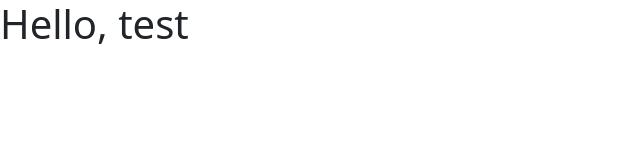
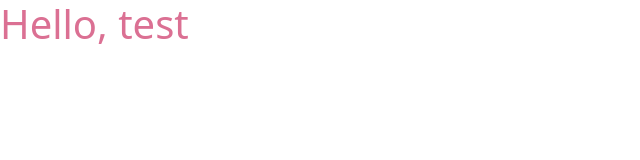
Before and after one commit to Rwuijster/De_Gelatobar, a plain HTML site: page index.html in a window 1280 px wide. Shown: the whole page, without its empty margins (0-640 px from the left). Drawn offline with nearby package versions, Linux system fonts and the light colour scheme.

Commit message:
added stylesheet to reference

```diff
--- /dev/null
+++ b/customstyle.css
@@ -0,0 +1,3 @@
+h1 {
+	color: palevioletred;
+}
--- a/index.html
+++ b/index.html
@@ -8,6 +8,7 @@
 		<!-- Hieronder bootstrap css -->
 		<link href="https://cdn.jsdelivr.net/npm/bootstrap@5.3.6/dist/css/bootstrap.min.css" rel="stylesheet" integrity="sha384-4Q6Gf2aSP4eDXB8Miphtr37CMZZQ5oXLH2yaXMJ2w8e2ZtHTl7GptT4jmndRuHDT" crossorigin="anonymous">
 		<!------------------------------------------------------------->
+		<link rel="stylesheet" type="text/css" href="customstyle.css">
 	</head>
 	<body>
 		<h1> Hello, test</h1>
```
